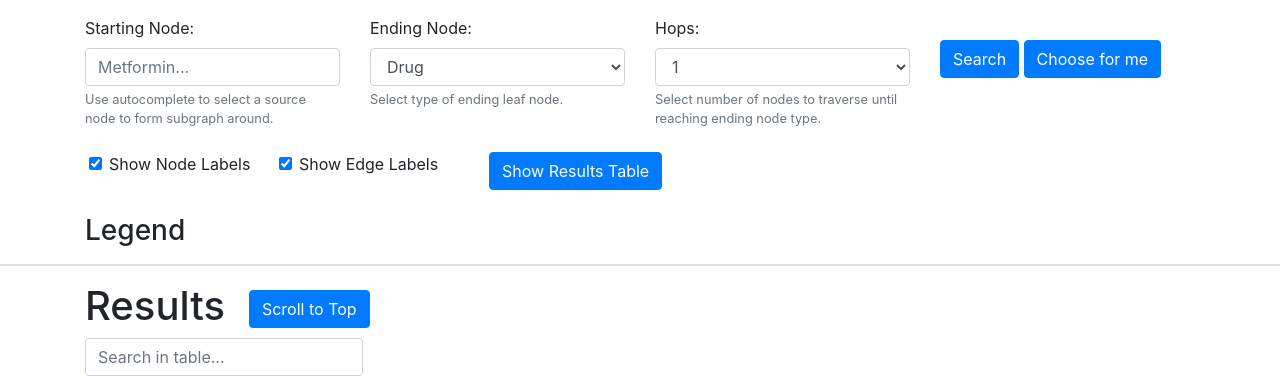
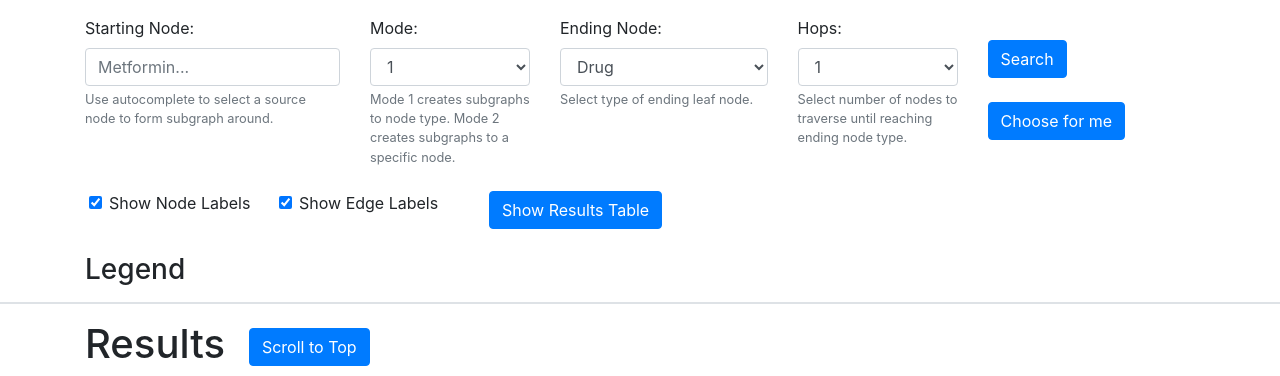
Before and after one commit to ashtonteng/biomedical-graph-visualizer, a Flask app: page /tool1 in a window 1280 px wide. Shown: the part 48-424 px from the top of the page. Run offline with Flask 2, Linux system fonts and the light colour scheme; some libraries are stand-ins or nearby versions.

Commit message:
Mode 2 for subgraph tool
also made changes to zoom in tool2

```diff
--- a/main.py
+++ b/main.py
@@ -27,6 +27,7 @@ def graph_search():
     starting_node = request.form.get('starting_node', default = None, type = str)
     ending_node = request.form.get('ending_node', default = None, type = str)
     hops = request.form.get('hops', default = 3, type = int)
+    mode = request.form.get('mode', default = 0, type = int)
 
     results = subgraph_tool(starting_node, ending_node, hops, max_results=500)
 
--- a/templates/tool1.html
+++ b/templates/tool1.html
@@ -19,12 +19,20 @@
         </div>
 
         <div class="row">
-            <div class="col" id="top">
+            <div class="col-sm-3" id="top">
                 <label for="starting_node">Starting Node:</label>
                 <input type="text" id="starting_node" placeholder="Metformin..." class="form-control typeahead tt-query" spellcheck="false">
                 <small class="form-text text-muted">Use autocomplete to select a source node to form subgraph around.</small>
             </div>
-            <div class="col">
+            <div class="col-sm-2">
+                <label for="mode">Mode:</label>
+                <select id="mode" class="form-control" onchange="onModeChange();">
+                    <option value="0">1</option>
+                    <option value="1">2</option>
+                </select>
+                <small class="form-text text-muted">Mode 1 creates subgraphs to node type. Mode 2 creates subgraphs to a specific node.</small>
+            </div>
+            <div class="col" id = "ending_node_div">
                 <label for="ending_node">Ending Node:</label>
                     <select id="ending_node" class="form-control">
                         <option value="Drug">Drug</option>
@@ -49,7 +57,12 @@
                     </select>
                 <small class="form-text text-muted">Select type of ending leaf node.</small>
             </div>
-            <div class="col">
+            <div class="col-sm-3 d-none" id="specific_ending_node_div">
+                <label for="specific_ending_node">Ending Node:</label>
+                <input type="text" id="specific_ending_node" placeholder="type-2 diabetes...." class="form-control typeahead tt-query" spellcheck="false">
+                <small class="form-text text-muted">Use autocomplete to select a destination node to create a specific path.</small>
+            </div>
+            <div class="col-sm-2" id ="hops_div">
                 <label for="hops">Hops:</label>
                     <select id="hops" class="form-control">
                         <option value="1">1</option>
@@ -176,11 +189,50 @@
                     }
                 );
 
-                // graph you see when you visit the page
-                document.getElementById("starting_node").value = "COVID-19";
-                document.getElementById("ending_node").value = "Drug";
-                document.getElementById("hops").value = "2";
-                onSearch();
+                $('#specific_ending_node').typeahead({
+                        hint: true,
+                        highlight: true,
+                        minLength: 1
+                    },
+                    {
+                        name: 'nodes',
+                        source: bhound,
+                        display: function(item) {return item.name},
+                        templates: {
+                            suggestion: function(item) {
+                                return `<div>${item.name} <span style="color: ${getNodeColor(item.domain)}">(${item.domain})</span></div>`;
+                            }
+                        }
+                    }
+                );
+
+                // parse url parameters
+                const urlParams = new URLSearchParams(window.location.search);
+                let start = urlParams.get("start");
+                let end = urlParams.get("end");
+                let mode = urlParams.get("mode");
+
+                if (start && end) {
+                    document.getElementById("starting_node").value = start;
+                    document.getElementById("ending_node").value = end;
+                    document.getElementById("hops").value = "2";
+
+                    if (mode) {
+                        if (mode == 0 || mode == 1) {
+                            document.getElementById("mode").value = mode;
+                        } else {
+                            mode = 1;
+                        }
+
+                        onModeChange();
+                    }
+
+                } else {
+                    document.getElementById("starting_node").value = "COVID-19";
+                    document.getElementById("ending_node").value = "Drug";
+                    document.getElementById("hops").value = "2";
+                    document.getElementById("mode").value = 0;
+                }
 
             });
 
@@ -188,6 +240,19 @@
 
         });
 
+    }
+
+    function onModeChange() {
+        let mode = document.getElementById("mode").value;
+        if (mode == 0) {
+            $("#ending_node_div").removeClass("d-none");
+            $("#hops_div").removeClass("d-none");
+            $("#specific_ending_node_div").addClass("d-none");
+        } else {
+            $("#ending_node_div").addClass("d-none");
+            $("#hops_div").addClass("d-none");
+            $("#specific_ending_node_div").removeClass("d-none");
+        }
     }
 
     function loadLegend() {
@@ -254,6 +319,8 @@
         }
     }
 
+    let demoIndex = 0;
+
     function onDemoClick() {
         let test_examples = [
             ["Insulin", "Disease", "3"],
@@ -262,23 +329,16 @@
             ["influenza", "Anatomical Location", "3"],
             ["aspirin", "Chromosome", "4"],
         ];
-        let index = Math.random() * 100;
-        if (index < 20) {
-            index = 0;
-        } else if (index < 40) {
-            index = 1;
-        } else if (index < 60) {
-            index = 2;
-        } else if (index < 80) {
-            index = 3;
-        } else {
-            index = 4;
-        }
 
-        document.getElementById("starting_node").value = test_examples[index][0];
-        end = document.getElementById("ending_node").value = test_examples[index][1];
-        hops = document.getElementById("hops").value = test_examples[index][2];
+        document.getElementById("starting_node").value = test_examples[demoIndex][0];
+        end = document.getElementById("ending_node").value = test_examples[demoIndex][1];
+        hops = document.getElementById("hops").value = test_examples[demoIndex][2];
+        document.getElementById("mode").value = "0";
+        onModeChange();
+
         onSearch();
+
+        demoIndex = (demoIndex + 1) % test_examples.length;
     }
 
     function onSearch() {
@@ -286,10 +346,25 @@
         $('#loader').removeClass('d-none');
 
         let start = document.getElementById("starting_node").value;
+        let specific_end = document.getElementById("specific_ending_node").value;
+        let mode = document.getElementById("mode").value;
 
         if (!(start in instance_node_dict)) {
+            $('#loader').addClass('d-none');
             $('#alert-invalid').removeClass('d-none');
             return;
+        }
+
+        if (mode == 1) {
+            if (!(specific_end in instance_node_dict)) {
+                $('#loader').addClass('d-none');
+                $('#alert-invalid').removeClass('d-none');
+                return;
+            }
+
+            if (specific_end.indexOf("(") != -1) {
+                specific_end = specific_end.substring(0, specific_end.indexOf("(")).trim();
+            }
         }
 
         if (start.indexOf("(") != -1) {
@@ -318,12 +393,19 @@
                 }
             };
             let params = "starting_node=" + instance_node_dict[start];
-            if (end && end in concept_node_dict) {
-                params += "&ending_node=" + concept_node_dict[end];
+
+            if (mode == 0) {
+                if (end && end in concept_node_dict) {
+                    params += "&ending_node=" + concept_node_dict[end];
+                }
+            } else {
+                params += "&ending_node=" + instance_node_dict[specific_end];
             }
+
             if (hops) {
                 params += "&hops=" + hops;
             }
+            params += "&mode=" + mode;
             xhr.send(params);
         }
     }
@@ -526,6 +608,13 @@
 
         let data = [];
 
+        // startingDomain
+        // startingName
+        // endingDomain
+        // endingDomain
+        // pathLength
+
+
         for (let i = 0; i < results.length; i++) {
             let qid = instance_node_dict[results[i]["name"]];
             data.push({
```
Also changed, not shown: templates/tool2.html (+18 -10 lines).
